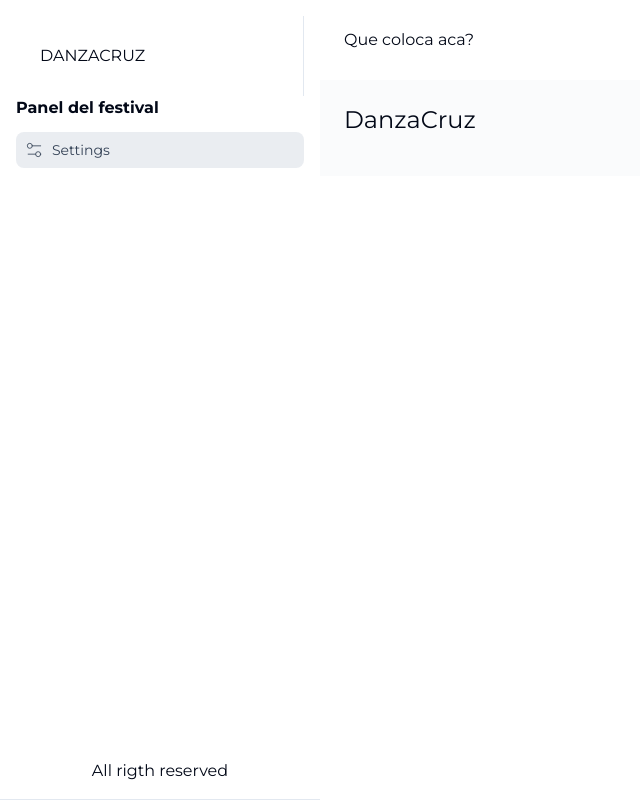
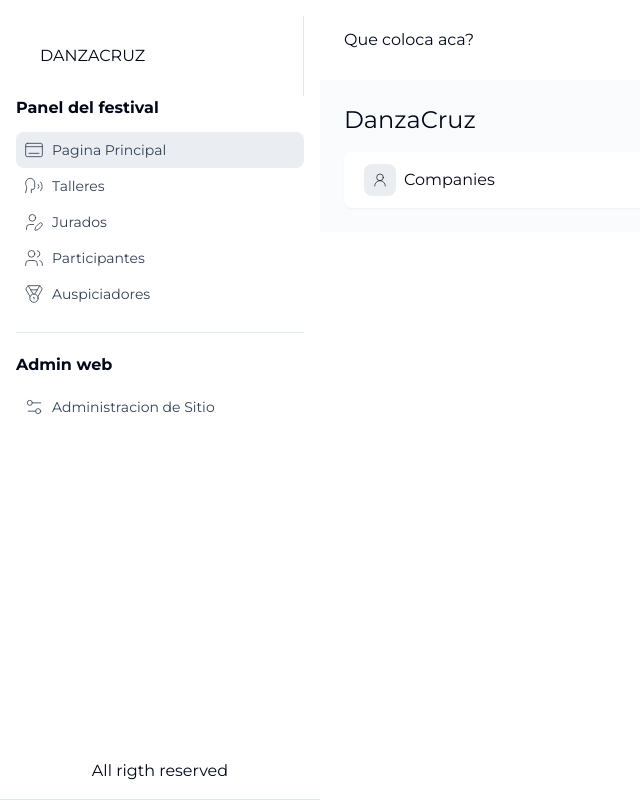
Before and after one commit to jlarteagap/danzacruz, a Next.js app: page /panel in a window 1280 px wide. Shown: the top 800 px of the page, without its empty margins (0-640 px from the left). Built offline with nearby package versions, Linux system fonts and the light colour scheme.

Commit message:
[FEAT] Sidebar web

```diff
--- /dev/null
+++ b/app/(panel)/panel/CardSumary/CardSumary.types.ts
@@ -0,0 +1,6 @@
+import { LucideIcon } from 'lucide-react'
+
+export type CardSumaryProps = {
+  icon: LucideIcon
+  title: string
+}
--- /dev/null
+++ b/app/(panel)/panel/CardSumary/Sumary.tsx
@@ -0,0 +1,14 @@
+import CustomIcon from '@/components/CustomIcons/CustomIcons'
+import { CardSumaryProps } from './CardSumary.types'
+
+export default function CardSumary(props: CardSumaryProps) {
+  const { title, icon: Icon } = props
+  return (
+    <article className="shadow-sm bg-background rounded-lg p-5 py-3 hover:shadow-lg transition">
+      <div className="flex gap-x-2 items-center">
+        <CustomIcon icon={Icon} />
+        {title}
+      </div>
+    </article>
+  )
+}
--- a/app/(panel)/panel/page.tsx
+++ b/app/(panel)/panel/page.tsx
@@ -1,8 +1,17 @@
+import { UserRound } from 'lucide-react'
+import CardSumary from './CardSumary/Sumary'
+
 export default function Dashboard() {
   return (
     <div>
       <div className="text-2xl mb-4">DanzaCruz</div>
-      <div className="grid grid-cols-1 md:grid-cols-2 lg:grid-cols-3 gap-3 lg:gap-x-20"></div>
+      <div className="grid grid-cols-1 md:grid-cols-2 lg:grid-cols-3 gap-3 lg:gap-x-2">
+        <CardSumary icon={UserRound} title="Companies" />
+        {/* <CardSumary icon={UserRound} title="Companies" /> */}
+        {/* <CardSumary icon={UserRound} title="Companies" /> */}
+        {/* <CardSumary /> */}
+        {/* <CardSumary /> */}
+      </div>
     </div>
   )
 }
--- /dev/null
+++ b/components/CustomIcons/CustomIcon.types.ts
@@ -0,0 +1,5 @@
+import { LucideIcon } from 'lucide-react'
+
+export type CustomIconProps = {
+  icon: LucideIcon
+}
--- /dev/null
+++ b/components/CustomIcons/CustomIcons.tsx
@@ -0,0 +1,10 @@
+import { CustomIconProps } from './CustomIcon.types'
+
+export default function CustomIcon(props: CustomIconProps) {
+  const { icon: Icon } = props
+  return (
+    <div className="p-2 bg-slate-400/20 rounded-lg">
+      <Icon strokeWidth={1} className="w-4 h-4" />
+    </div>
+  )
+}
--- a/components/SidebarRoutes/SidebarRoutes.data.ts
+++ b/components/SidebarRoutes/SidebarRoutes.data.ts
@@ -1,9 +1,37 @@
-import { Settings2 } from 'lucide-react'
+import { Settings2, Dock, Speech, UserPen, Users, Medal } from 'lucide-react'
 
 export const dataGeneralSidebar = [
   {
-    icon: Settings2,
-    label: 'Settings',
+    icon: Dock,
+    label: 'Pagina Principal',
     href: '/panel'
+  },
+  {
+    icon: Speech,
+    label: 'Talleres',
+    href: '/panel/talleres'
+  },
+  {
+    icon: UserPen,
+    label: 'Jurados',
+    href: '/panel/jurados'
+  },
+  {
+    icon: Users,
+    label: 'Participantes',
+    href: '/panel/participantes'
+  },
+  {
+    icon: Medal,
+    label: 'Auspiciadores',
+    href: '/panel/auspiciadores'
   }
 ]
+
+export const dataSettings = [
+  {
+    icon: Settings2,
+    label: 'Administracion de Sitio',
+    href: '/settings'
+  }
+]
--- a/components/SidebarRoutes/SidebarRoutes.tsx
+++ b/components/SidebarRoutes/SidebarRoutes.tsx
@@ -1,7 +1,8 @@
 'use client'
 
+import { Separator } from '../ui/separator'
 import SidebarItems from '../SidebarItems/SidebarItems'
-import { dataGeneralSidebar } from './SidebarRoutes.data'
+import { dataGeneralSidebar, dataSettings } from './SidebarRoutes.data'
 
 export default function SidebarRoutes() {
   return (
@@ -11,6 +12,11 @@ export default function SidebarRoutes() {
         {dataGeneralSidebar.map(item => (
           <SidebarItems key={item.label} items={item} />
         ))}
+        <Separator className="my-5" />
+        <h2 className="font-semibold mb-3">Admin web</h2>
+        {dataSettings.map(item => (
+          <SidebarItems key={item.label} items={item} />
+        ))}
       </div>
       <footer className="mt-5 p3 text-center">All rigth reserved</footer>
     </aside>
```
